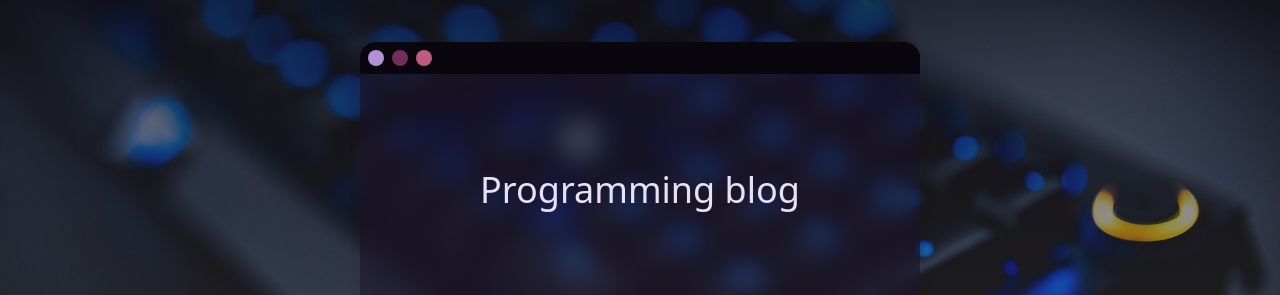
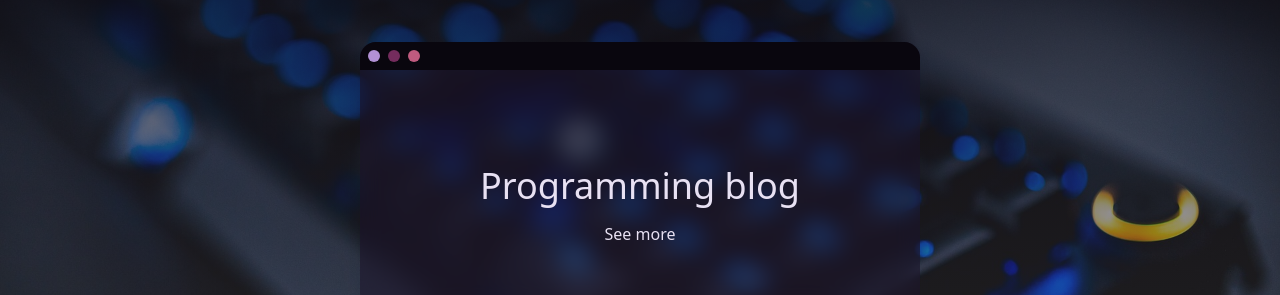
Before and after one commit to pawelek7k/codeblog, a Next.js app: page / in a window 1280 px wide. Shown: the part 225-520 px from the top of the page. Built offline with nearby package versions, Linux system fonts and the light colour scheme.

Commit message:
Update Hero.tsx

```diff
--- a/components/home-page/Hero.tsx
+++ b/components/home-page/Hero.tsx
@@ -3,13 +3,16 @@ export const Hero = () => {
     <section className="bg-hero-bg bg-fixed bg-center bg-no-repeat bg-cover h-screen flex justify-center items-center">
       <div className="bg-secondaryBg backdrop-blur-md w-[35rem] h-1/3 rounded-2xl shadow-lg shadow-indigo-500/40">
         <ul className="bg-background w-full list-none flex  m-0 rounded-t-2xl p-2 gap-2">
-          <li className="bg-primary w-4 h-4 rounded-full"></li>
-          <li className="bg-secondary w-4 h-4 rounded-full"></li>
-          <li className="bg-accent w-4 h-4 rounded-full"></li>
+          <li className="bg-primary w-3 h-3 rounded-full"></li>
+          <li className="bg-secondary w-3 h-3 rounded-full"></li>
+          <li className="bg-accent w-3 h-3 rounded-full"></li>
         </ul>
-        <h1 className="text-2xl text-center mt-24 md:text-4xl">
-          Programming blog
-        </h1>
+        <div className="flex flex-col gap-4">
+          <h1 className="text-2xl text-center mt-24 md:text-4xl">
+            Programming blog
+          </h1>
+          <button>See more</button>
+        </div>
       </div>
     </section>
   );
```
